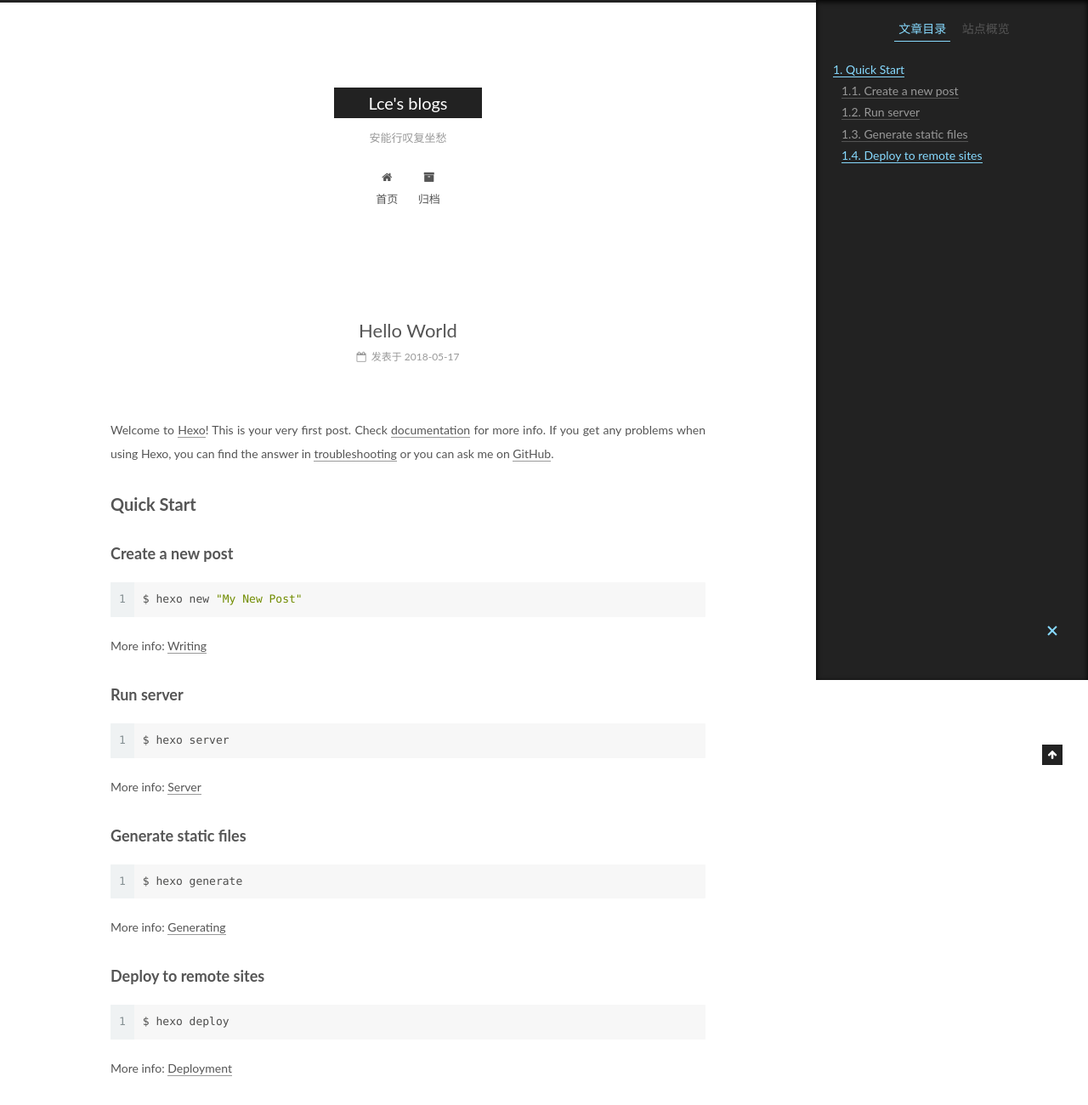
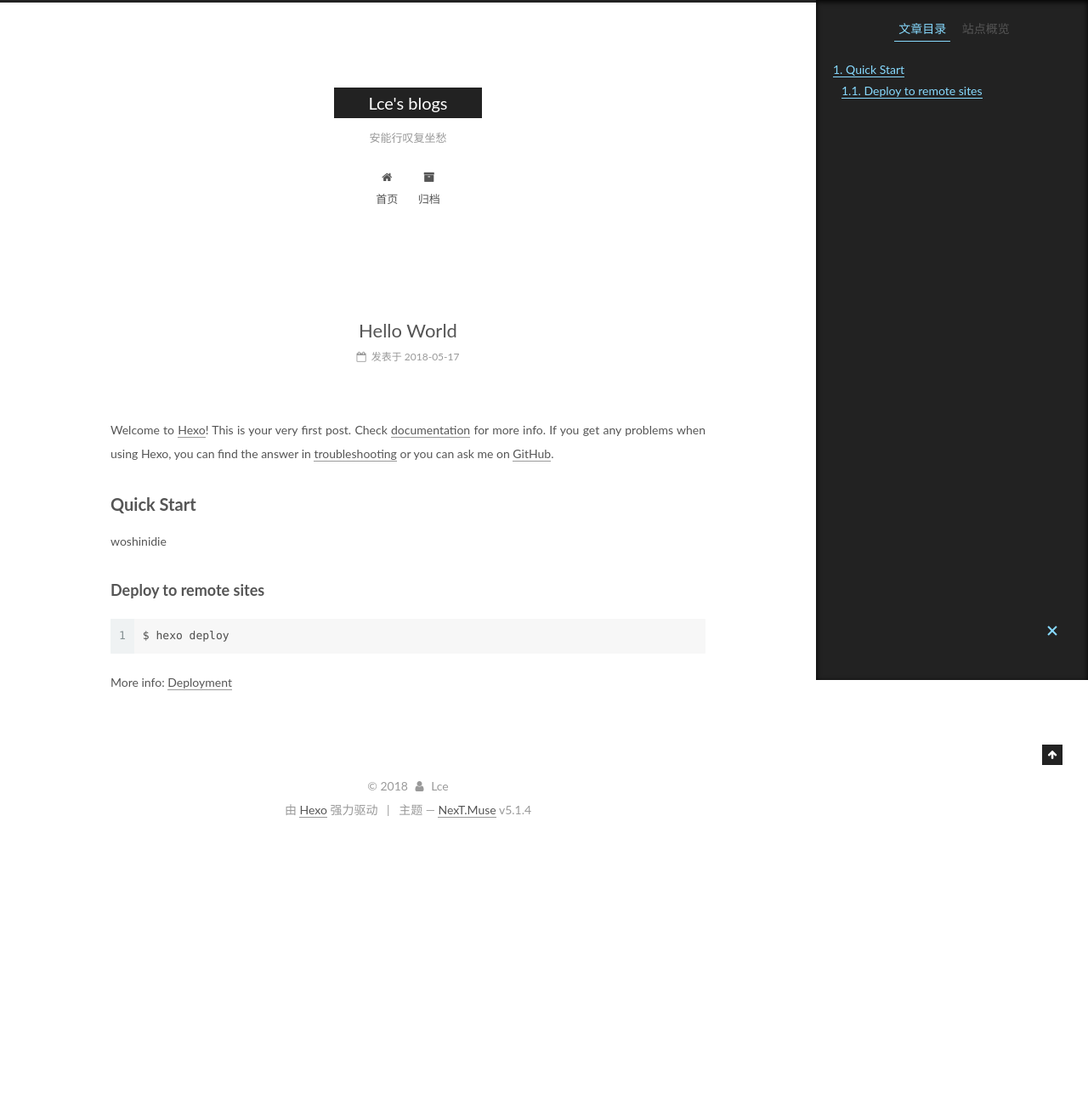
Before and after one commit to Lcentury/Lcentury.github.io, a plain HTML site: page 2018/05/17/hello-world/index.html in a window 1280 px wide. Shown: the top 1300 px of the page at 85% size. After the commit the page ends 987 px from the top, so only its background shows below. Drawn offline with Linux system fonts and the light colour scheme.

Commit message:
Site updated: 2018-05-17 11:34:10

```diff
--- a/2018/05/17/hello-world/index.html
+++ b/2018/05/17/hello-world/index.html
@@ -86,7 +86,7 @@
 <meta property="og:site_name" content="Lce&#39;s blogs">
 <meta property="og:description" content="Welcome to Hexo! This is your very first post. Check documentation for more info. If you get any problems when using Hexo, you can find the answer in troubleshooting or you can ask me on GitHub. Quick">
 <meta property="og:locale" content="zh-Hans">
-<meta property="og:updated_time" content="2018-05-17T02:38:54.218Z">
+<meta property="og:updated_time" content="2018-05-17T03:32:25.876Z">
 <meta name="twitter:card" content="summary">
 <meta name="twitter:title" content="Hello World">
 <meta name="twitter:description" content="Welcome to Hexo! This is your very first post. Check documentation for more info. If you get any problems when using Hexo, you can find the answer in troubleshooting or you can ask me on GitHub. Quick">
@@ -300,12 +300,7 @@
 
 
         <p>Welcome to <a href="https://hexo.io/" target="_blank" rel="noopener">Hexo</a>! This is your very first post. Check <a href="https://hexo.io/docs/" target="_blank" rel="noopener">documentation</a> for more info. If you get any problems when using Hexo, you can find the answer in <a href="https://hexo.io/docs/troubleshooting.html" target="_blank" rel="noopener">troubleshooting</a> or you can ask me on <a href="https://github.com/hexojs/hexo/issues" target="_blank" rel="noopener">GitHub</a>.</p>
-<h2 id="Quick-Start"><a href="#Quick-Start" class="headerlink" title="Quick Start"></a>Quick Start</h2><h3 id="Create-a-new-post"><a href="#Create-a-new-post" class="headerlink" title="Create a new post"></a>Create a new post</h3><figure class="highlight bash"><table><tr><td class="gutter"><pre><span class="line">1</span><br></pre></td><td class="code"><pre><span class="line">$ hexo new <span class="string">"My New Post"</span></span><br></pre></td></tr></table></figure>
-<p>More info: <a href="https://hexo.io/docs/writing.html" target="_blank" rel="noopener">Writing</a></p>
-<h3 id="Run-server"><a href="#Run-server" class="headerlink" title="Run server"></a>Run server</h3><figure class="highlight bash"><table><tr><td class="gutter"><pre><span class="line">1</span><br></pre></td><td class="code"><pre><span class="line">$ hexo server</span><br></pre></td></tr></table></figure>
-<p>More info: <a href="https://hexo.io/docs/server.html" target="_blank" rel="noopener">Server</a></p>
-<h3 id="Generate-static-files"><a href="#Generate-static-files" class="headerlink" title="Generate static files"></a>Generate static files</h3><figure class="highlight bash"><table><tr><td class="gutter"><pre><span class="line">1</span><br></pre></td><td class="code"><pre><span class="line">$ hexo generate</span><br></pre></td></tr></table></figure>
-<p>More info: <a href="https://hexo.io/docs/generating.html" target="_blank" rel="noopener">Generating</a></p>
+<h2 id="Quick-Start"><a href="#Quick-Start" class="headerlink" title="Quick Start"></a>Quick Start</h2><p>woshinidie</p>
 <h3 id="Deploy-to-remote-sites"><a href="#Deploy-to-remote-sites" class="headerlink" title="Deploy to remote sites"></a>Deploy to remote sites</h3><figure class="highlight bash"><table><tr><td class="gutter"><pre><span class="line">1</span><br></pre></td><td class="code"><pre><span class="line">$ hexo deploy</span><br></pre></td></tr></table></figure>
 <p>More info: <a href="https://hexo.io/docs/deployment.html" target="_blank" rel="noopener">Deployment</a></p>
 
@@ -438,7 +433,7 @@
 
 
 
-              <div class="post-toc-content"><ol class="nav"><li class="nav-item nav-level-2"><a class="nav-link" href="#Quick-Start"><span class="nav-number">1.</span> <span class="nav-text">Quick Start</span></a><ol class="nav-child"><li class="nav-item nav-level-3"><a class="nav-link" href="#Create-a-new-post"><span class="nav-number">1.1.</span> <span class="nav-text">Create a new post</span></a></li><li class="nav-item nav-level-3"><a class="nav-link" href="#Run-server"><span class="nav-number">1.2.</span> <span class="nav-text">Run server</span></a></li><li class="nav-item nav-level-3"><a class="nav-link" href="#Generate-static-files"><span class="nav-number">1.3.</span> <span class="nav-text">Generate static files</span></a></li><li class="nav-item nav-level-3"><a class="nav-link" href="#Deploy-to-remote-sites"><span class="nav-number">1.4.</span> <span class="nav-text">Deploy to remote sites</span></a></li></ol></li></ol></div>
+              <div class="post-toc-content"><ol class="nav"><li class="nav-item nav-level-2"><a class="nav-link" href="#Quick-Start"><span class="nav-number">1.</span> <span class="nav-text">Quick Start</span></a><ol class="nav-child"><li class="nav-item nav-level-3"><a class="nav-link" href="#Deploy-to-remote-sites"><span class="nav-number">1.1.</span> <span class="nav-text">Deploy to remote sites</span></a></li></ol></li></ol></div>
 
 
           </div>
--- a/css/main.css
+++ b/css/main.css
@@ -1822,7 +1822,7 @@ pre .javascript .function {
   width: 4px;
   height: 4px;
   border-radius: 50%;
-  background: #a899ff;
+  background: #57fff9;
 }
 .links-of-blogroll {
   font-size: 13px;
```
Also changed, not shown: index.html (+1 -6 lines).
